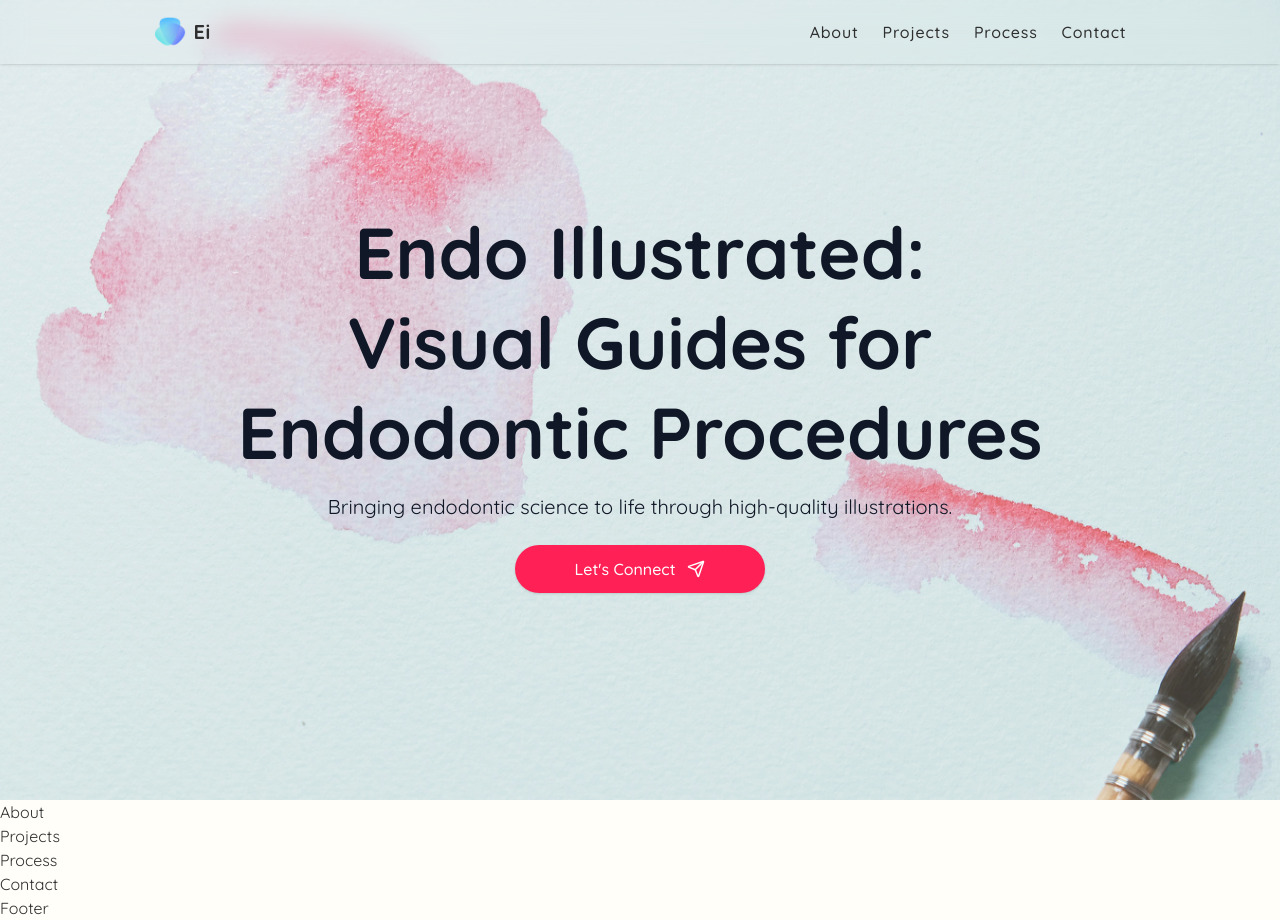
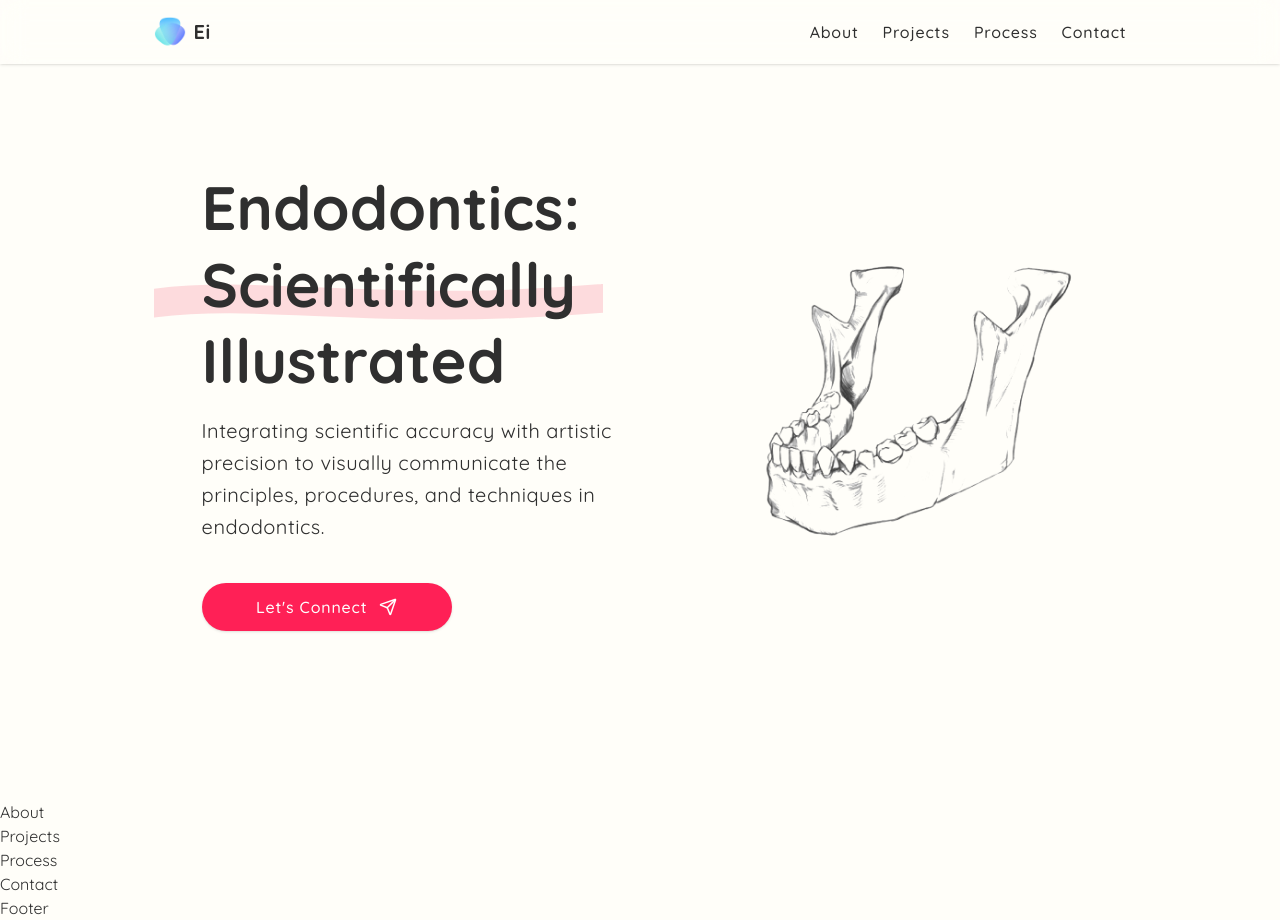
Before and after one commit to mektefaie/endo-illustrated, a Next.js app: page / in a window 1280 px wide. Built offline with nearby package versions, Linux system fonts and the light colour scheme.

Commit message:
complete Header section

```diff
--- a/app/components/layout/Navbar.jsx
+++ b/app/components/layout/Navbar.jsx
@@ -15,8 +15,7 @@ export default function Navbar() {
 
   useEffect(() => {
     const handleScroll = () => {
-      const navbarHeight = 64; // same as h-16
-      setIsScrolled(window.scrollY > navbarHeight);
+      setIsScrolled(window.scrollY > 64); // same as h-16
     };
 
     window.addEventListener('scroll', handleScroll);
@@ -36,10 +35,9 @@ export default function Navbar() {
           ? 'bg-[var(--background)] bg-opacity-95 text-[var(--foreground)] shadow-sm'
           : 'bg-transparent text-[var(--foreground)]'
       }`}
-      style={{ color: 'var(--foreground)' }}
     >
       <Container className="flex justify-between items-center h-16">
-        {/* Brand + Logo */}
+        {/* Logo */}
         <a
           href="#header"
           onClick={() => handleLinkClick('hero')}
@@ -52,20 +50,20 @@ export default function Navbar() {
             height={32}
             priority
           />
-          <span className="text-xl font-bold tracking-wide  dark:text-[var(--background)]">
+          <span className="text-xl font-bold tracking-wide dark:text-[var(--foreground)]">
             Ei
           </span>
         </a>
 
-        {/* Desktop Navigation */}
-        <ul className="hidden md:flex space-x-6">
+        {/* Desktop Nav */}
+        <ul className="hidden lg:flex space-x-6">
           {navLinks.map(link => (
             <li key={link} className="relative group">
               <a
                 href={`#${link}`}
                 onClick={() => handleLinkClick(link)}
                 aria-current={active === link ? 'page' : undefined}
-                className="relative transition-colors duration-300 tracking-wider font-medium hover:text-[var(--accent)] dark:text-[var(--background)]"
+                className="relative transition-colors duration-300 tracking-wider font-medium hover:text-[var(--accent)] dark:text-[var(--foreground)]"
                 style={active === link ? { color: 'var(--accent)' } : {}}
               >
                 {link.charAt(0).toUpperCase() + link.slice(1)}
@@ -84,7 +82,7 @@ export default function Navbar() {
         {/* Mobile Menu Button */}
         <button
           onClick={() => setMenuOpen(!menuOpen)}
-          className="md:hidden relative w-8 h-8 flex items-center justify-center outline-none"
+          className="lg:hidden relative w-8 h-8 flex items-center justify-center outline-none"
           aria-label={menuOpen ? 'Close menu' : 'Open menu'}
         >
           <Menu
@@ -93,7 +91,7 @@ export default function Navbar() {
               menuOpen
                 ? 'opacity-0 scale-75 rotate-90'
                 : 'opacity-100 scale-100 rotate-0'
-            } text-[var(--foreground)] dark:text-[var(--background)]`}
+            } text-[var(--foreground)] dark:text-[var(--foreground)]`}
           />
           <X
             size={24}
@@ -101,23 +99,29 @@ export default function Navbar() {
               menuOpen
                 ? 'opacity-100 scale-100 rotate-0'
                 : 'opacity-0 scale-75 -rotate-90'
-            } text-[var(--foreground)] dark:text-[var(--background)]`}
+            } text-[var(--foreground)] dark:text-[var(--foreground)]`}
           />
         </button>
       </Container>
 
       {/* Mobile Menu */}
       <div
-        className={`md:hidden transition-all duration-300 ease-in-out overflow-hidden ${
-          menuOpen
-            ? 'max-h-64 opacity-100 bg-transparent '
-            : 'max-h-0 opacity-0'
-        } border-t bg-[var(--background)] dark:text-[var(--background)] bg-opacity-95 backdrop-blur-md`}
-        // style={{ borderColor: 'var(--background)' }}
+        className={`lg:hidden transition-[max-height,opacity] duration-500 ease-in-out overflow-hidden border-t bg-[var(--background)] dark:text-[var(--foreground)] bg-opacity-95 backdrop-blur-md ${
+          menuOpen ? 'max-h-96 opacity-100' : 'max-h-0 opacity-0'
+        }`}
       >
         <ul className="flex flex-col items-center space-y-4 py-6">
-          {navLinks.map(link => (
-            <li key={link} className="relative group">
+          {navLinks.map((link, i) => (
+            <li
+              key={link}
+              className={`relative group transform transition-all duration-500 delay-${
+                i * 75
+              } ${
+                menuOpen
+                  ? 'opacity-100 translate-y-0'
+                  : 'opacity-0 -translate-y-3'
+              }`}
+            >
               <a
                 href={`#${link}`}
                 onClick={() => handleLinkClick(link)}
--- a/app/components/sections/Header.jsx
+++ b/app/components/sections/Header.jsx
@@ -1,58 +1,79 @@
 'use client';
 
 import Image from 'next/image';
-import HeroImage from '../../../public/header-image.jpg';
+import HeroImage from '../../../public/hero-image.png';
 import Button from '../ui/Button.jsx';
+import Container from '../ui/Container.jsx';
 
 const Header = () => {
   return (
-    // Use dynamic viewport units to account for browser UI (100dvh)
-    <header className="relative w-full h-dvh overflow-hidden">
-      {/* Background Image */}
-      <div className="absolute inset-0">
-        <Image
-          src={HeroImage}
-          alt="" // Decorative image; hidden from screen readers
-          role="presentation"
-          fill
-          className="object-cover object-center opacity-90"
-          sizes="100vw"
-          priority
+    <Container>
+      <header className="relative w-full min-h-[100dvh] flex flex-col lg:flex-row overflow-hidden">
+        {/* === Content Section === */}
+        <div className="relative z-10 flex flex-col justify-center items-center lg:items-start w-full lg:w-[55%] md:px-12 py-20 lg:py-0 text-[var(--foreground)] dark:text-[var(--foreground)] min-h-[100dvh] lg:px-8 xl:px-12">
+          <div className="w-full flex flex-col items-center text-center lg:items-start lg:text-left gap-4">
+            <h1 className="flex-1 text-4xl sm:text-5xl lg:text-6xl xl:text-7xl font-bold font-quicksand leading-tight">
+              <span className="block lg:text-[0.8em] xl:text-[0.85em] 2xl:text-[0.9em]">
+                Endodontics:
+              </span>
+
+              <span className="block lg:text-[0.8em] xl:text-[0.85em] relative">
+                {/* === Wider Horizontal Natural Highlight === */}
+                <span className="relative inline-block">
+                  <svg
+                    xmlns="http://www.w3.org/2000/svg"
+                    viewBox="0 -10 400 80"
+                    className="absolute -left-1 lg:-left-8 xl:-left-12 top-1/2 transform -translate-y-1/2 w-[105%] lg:w-[120%] h-full opacity-40 -z-10"
+                    preserveAspectRatio="none"
+                    aria-hidden="true"
+                  >
+                    <path
+                      d="M0 50 C100 35, 200 65, 400 45 C480 35, 500 55, 500 40"
+                      fill="none"
+                      stroke="rgba(244,63,94,0.45)"
+                      strokeWidth="30"
+                      strokeLinecap="round"
+                      strokeLinejoin="round"
                     />
-      </div>
+                  </svg>
 
-      {/* Centered Content */}
-      <div className="absolute inset-0 flex items-center justify-center md:justify-center md:items-center">
-        <div className="max-w-[700px] lg:max-w-[800px] xl:max-w-[900px] w-[90%] text-gray-900 dark:text-[var(--background)] px-4 text-left md:text-center flex flex-col items-start md:items-center">
-          {/* Page Title */}
-          <h1 className="text-4xl sm:text-5xl lg:text-6xl xl:text-7xl font-bold mb-4 font-quicksand leading-tight">
-            Endo Illustrated:
-            <br />
-            Visual Guides for Endodontic Procedures
+                  <span className="relative z-10">Scientifically</span>
+                </span>{' '}
+                Illustrated
+              </span>
             </h1>
 
-          {/* SEO Descriptive Text */}
-          <p className="text-lg sm:text-xl mb-6 font-quicksand max-w-[650px]">
-            Bringing endodontic science to life through high-quality
-            illustrations.
+            <p className="text-lg leading-8 tracking-wide sm:text-xl mb-6 font-quicksand max-w-[600px] mx-auto lg:mx-0">
+              Integrating scientific accuracy with artistic precision to
+              visually communicate the principles, procedures, and techniques in
+              endodontics.
             </p>
 
-          {/* Optional visually hidden text for additional SEO context */}
-          <span className="sr-only">
-            Detailed visual guides and endodontic procedure illustrations for
-            students and professionals.
-          </span>
-
-          {/* Call-to-Action Button */}
             <Button
               text="Let's Connect"
               color="rose"
               href="#contact"
+              showIcon="true"
               aria-label="Scroll to contact section"
             />
           </div>
         </div>
+
+        {/* === Right: Image Column (visible on lg and up) === */}
+        <div className="hidden lg:flex relative w-[45%] lg:pl-6 items-center justify-center bg-[var(--background)]">
+          <div className="relative w-full h-[100dvh]">
+            <Image
+              src={HeroImage}
+              alt="Endodontic visual guide illustration"
+              fill
+              className="object-contain object-center"
+              sizes="40vw"
+              priority
+            />
+          </div>
+        </div>
       </header>
+    </Container>
   );
 };
 
--- a/app/components/ui/Button.jsx
+++ b/app/components/ui/Button.jsx
@@ -7,14 +7,14 @@ export default function Button({
   text,
   color = 'blue',
   href,
-  showIcon = true,
+  showIcon = false,
 }) {
   const colors = {
-    blue: 'bg-blue-600 hover:bg-blue-700 focus:ring-blue-500',
-    red: 'bg-red-600 hover:bg-red-700 focus:ring-red-500',
-    green: 'bg-green-600 hover:bg-green-700 focus:ring-green-500',
-    gray: 'bg-gray-600 hover:bg-gray-700 focus:ring-gray-500',
-    rose: 'bg-rose-500 hover:bg-rose-600 focus:ring-rose-400',
+    blue: 'bg-blue-600 hover:bg-blue-700',
+    red: 'bg-red-600 hover:bg-red-700',
+    green: 'bg-green-600 hover:bg-green-700',
+    gray: 'bg-gray-600 hover:bg-gray-700',
+    rose: 'bg-rose-500 hover:bg-rose-600',
   };
 
   const colorClasses = colors[color] || colors.blue;
@@ -22,10 +22,10 @@ export default function Button({
   return (
     <Link
       href={href}
-      className={`inline-flex items-center justify-center gap-2 px-6 py-3 rounded-full shadow text-white w-[250px] font-medium focus:outline-none focus:ring-2 focus:ring-offset-2 ${colorClasses}`}
+      className={`inline-flex items-center justify-center gap-2 px-6 py-3 rounded-full shadow text-white w-[250px] font-medium transition-colors duration-200 ${colorClasses} focus:outline-none`}
     >
-      <span>{text}</span>
-      {showIcon && <Send size={18} className="ml-1 " />}
+      <span className="tracking-wider">{text}</span>
+      {showIcon && <Send size={18} className="ml-1" />}
     </Link>
   );
 }
```
Also changed, not shown: public/hero-image.png (added). Lines whose indentation alone changed are shown as unchanged.
